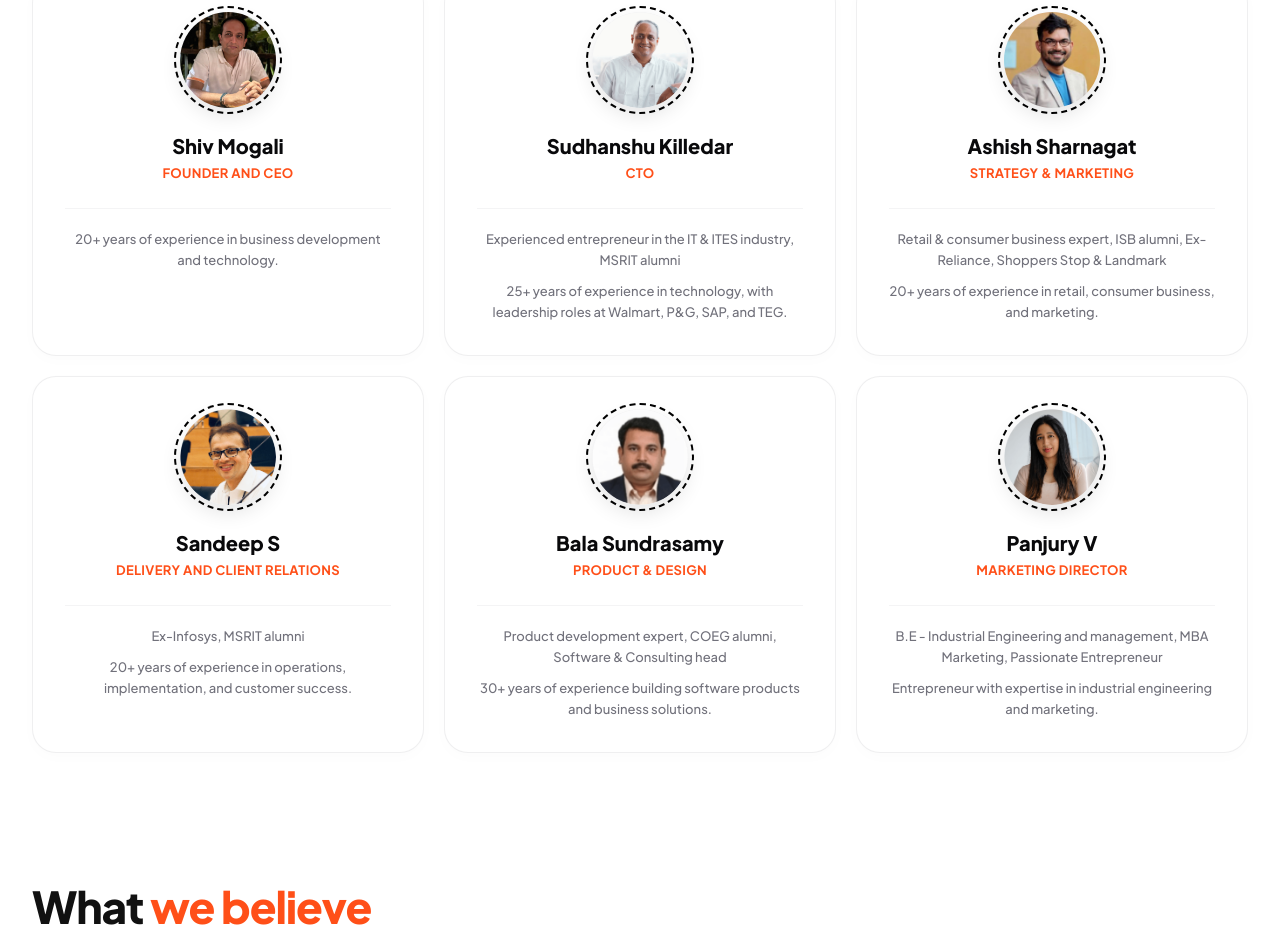
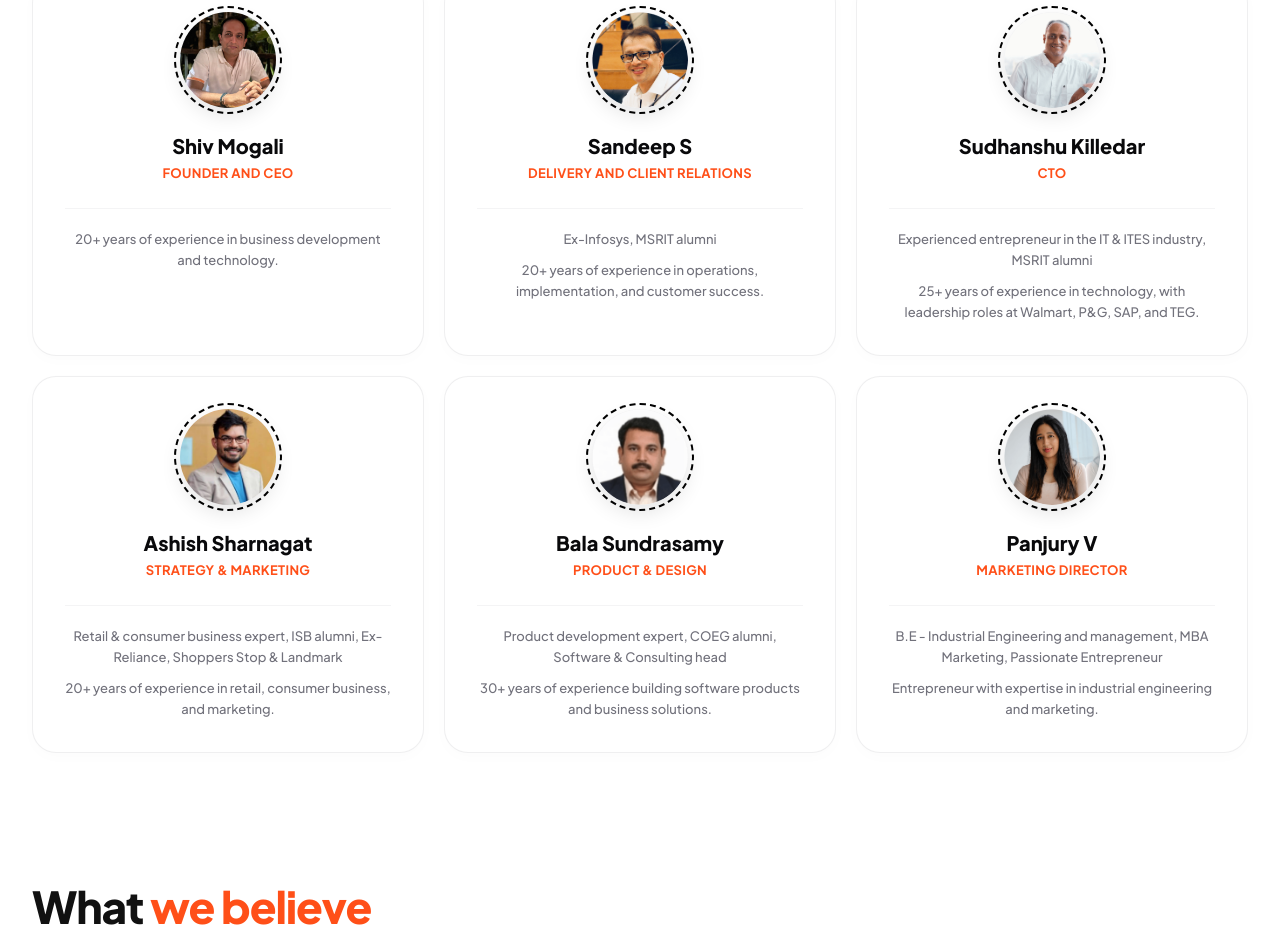
Before and after one commit to itbotpipes/Digitory-v3, a Next.js app: page /about in a window 1280 px wide. Shown: the part 2488-3438 px from the top of the page. Built offline with nearby package versions, Linux system fonts and the light colour scheme; no server answers.

Commit message:
reorder team section cards

```diff
--- a/src/components/about/TeamSection.tsx
+++ b/src/components/about/TeamSection.tsx
@@ -13,6 +13,17 @@ export default function TeamSection() {
       gradient: 'from-[#FF4F18] to-[#FF8A00]',
       highlights: [
         '20+ years of experience in business development and technology.',
+      ],
+    },
+    {
+      name: 'Sandeep S',
+      role: 'Delivery and Client Relations',
+      image: '/delivery.png',
+      linkedin: 'https://www.linkedin.com/in/sandeep-singh-92931a20/',
+      gradient: 'from-[#FF4F18] to-[#FF8A00]',
+      highlights: [
+        'Ex-Infosys, MSRIT alumni',
+        '20+ years of experience in operations, implementation, and customer success.',
       ],
     },
     {
@@ -35,17 +46,6 @@ export default function TeamSection() {
       highlights: [
         'Retail & consumer business expert, ISB alumni, Ex-Reliance, Shoppers Stop & Landmark',
         '20+ years of experience in retail, consumer business, and marketing.',
-      ],
-    },
-    {
-      name: 'Sandeep S',
-      role: 'Delivery and Client Relations',
-      image: '/delivery.png',
-      linkedin: 'https://www.linkedin.com/in/sandeep-singh-92931a20/',
-      gradient: 'from-[#FF4F18] to-[#FF8A00]',
-      highlights: [
-        'Ex-Infosys, MSRIT alumni',
-        '20+ years of experience in operations, implementation, and customer success.',
       ],
     },
     {
```
